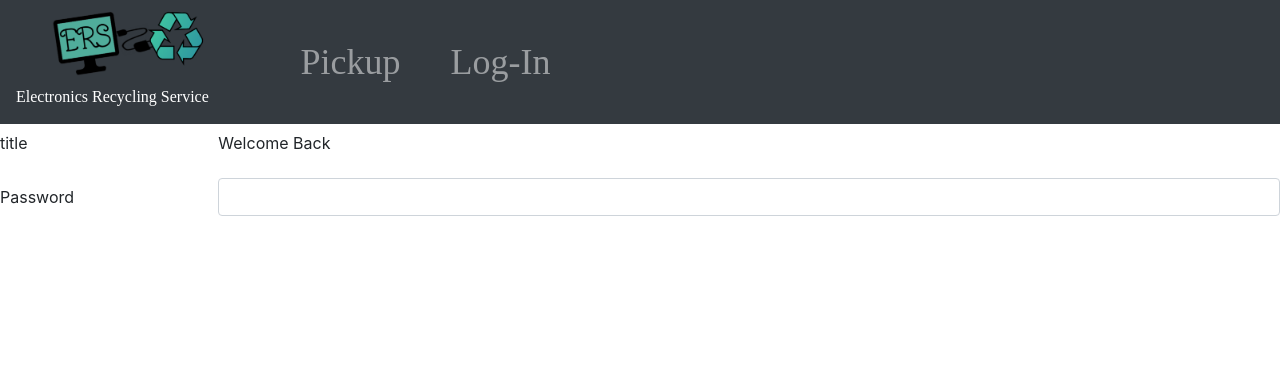
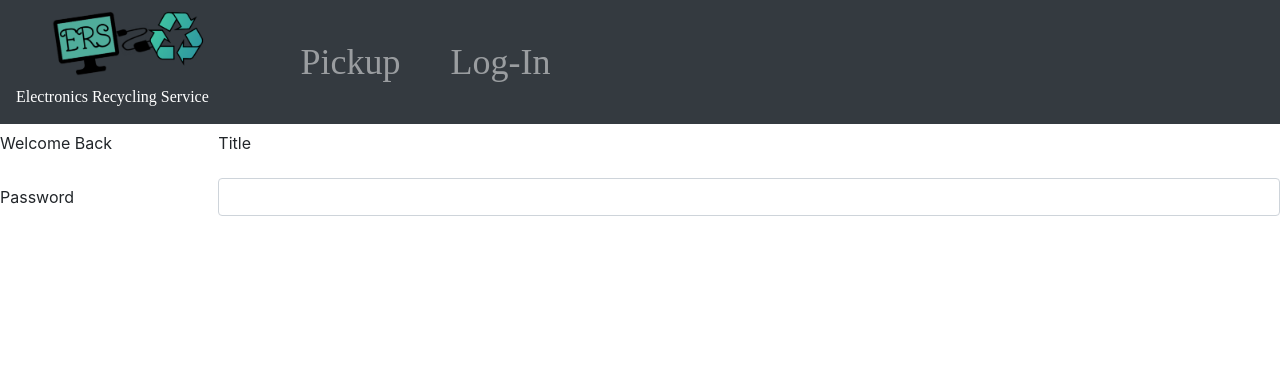
Before and after one commit to asatti/Ewasteproject, a Django app: page /login/ in a window 1280 px wide. Shown: the top 384 px of the page. Run offline with Django 3.2, Linux system fonts and the light colour scheme; some libraries are stand-ins or nearby versions; some web fonts are replaced.

Commit message:
Update login.html

```diff
--- a/ewaste/ewasteapp/templates/login.html
+++ b/ewaste/ewasteapp/templates/login.html
@@ -2,9 +2,9 @@
 <Body>
   {% block content %}
 <div class="mb-3 row">
-    <label for="title" class="col-sm-2 col-form-label">title</label>
+    <label for="title" class="col-sm-2 col-form-label">Welcome Back</label>
     <div class="col-sm-10">
-      <input type="text" readonly class="form-control-plaintext" id="title" value="Welcome Back">
+      <input type="text" readonly class="form-control-plaintext" id="title" value="Title">
     </div>
   </div>
   <div class="mb-3 row">
```
